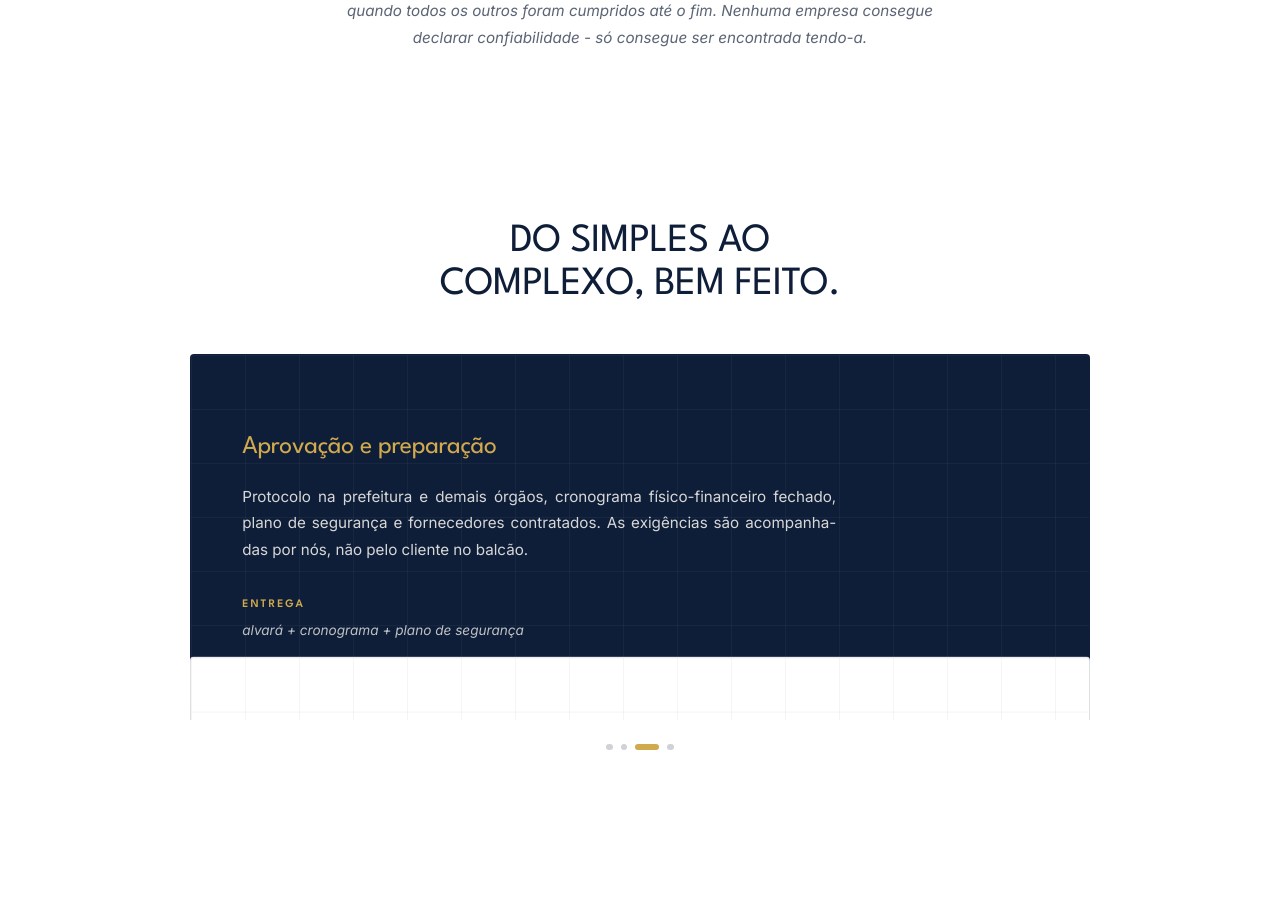
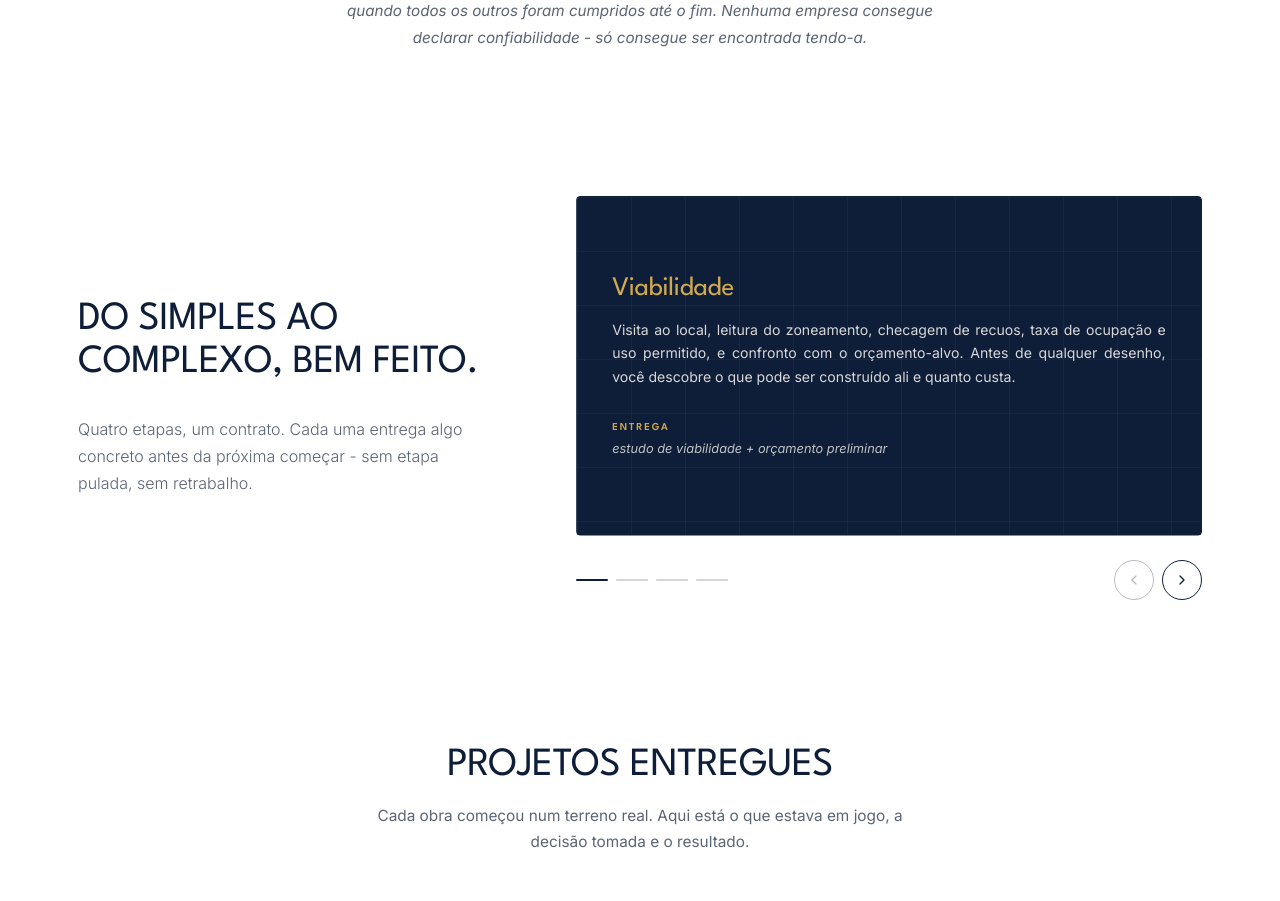
Before and after one commit to Eduarda-Nere/projeto-01, a React (Vite) app: page / in a window 1280 px wide. Shown: the part 2461-3362 px from the top of the page. Built offline with nearby package versions, Linux system fonts and the light colour scheme.

Commit message:
ajustes em Processo

```diff
--- a/src/components/Processo/Processo.styles.ts
+++ b/src/components/Processo/Processo.styles.ts
@@ -1,103 +1,80 @@
-import styled, { css } from 'styled-components';
+import styled from 'styled-components';
 import { motion } from 'framer-motion';
+import { SectionSubtitle } from '../ui';
 
 export const ProcessoWrapper = styled.section`
     position: relative;
-    scroll-margin-top: 0;
+    background: ${({ theme }) => theme.colors.paper};
+    scroll-margin-top: 80px;
     padding: ${({ theme }) => theme.layout.sectionGapHalf} 0;
 `;
 
-export const ProcessoHeader = styled.div`
-    text-align: center;
-    max-width: 1220px;
-    margin: 0 auto clamp(1rem, 2vw, 1.5rem);
+export const ProcessoInner = styled.div`
+    max-width: ${({ theme }) => theme.layout.container};
+    margin: 0 auto;
     padding: 0 clamp(1.5rem, 4vw, 3rem);
-    flex-shrink: 0;
+    display: grid;
+    grid-template-columns: minmax(0, 1fr) minmax(0, 1.4fr);
+    gap: clamp(2rem, 4vw, 4rem);
+    align-items: center;
 
-    @media (max-width: 768px) {
-        margin-bottom: 0.75rem;
+    @media (max-width: 720px) {
+        grid-template-columns: 1fr;
+        gap: clamp(1.5rem, 3vw, 2.5rem);
+        align-items: stretch;
     }
 `;
 
-export const StackViewport = styled.div<{ $count: number }>`
-    position: relative;
-    height: ${({ $count }) => `${$count * 130}vh`};
+export const ProcessoLeft = styled.div`
+    display: flex;
+    flex-direction: column;
+    gap: 1rem;
+`;
 
-    @media (max-width: 768px) {
-        height: ${({ $count }) => `${$count * 95}vh`};
-    }
+export const Subtitle = styled(SectionSubtitle)`
+    margin: 1rem 0 0;
+    max-width: 40ch;
 
-    @media (max-width: 480px) {
-        height: ${({ $count }) => `${$count * 85}vh`};
+    @media (max-width: 720px) {
+        max-width: 60ch;
     }
 `;
 
-export const StackSticky = styled.div`
-    position: sticky;
-    top: ${({ theme }) => theme.layout.headerHeight};
-    width: 100%;
+export const ProcessoRight = styled.div`
+    position: relative;
     display: flex;
     flex-direction: column;
-    align-items: center;
     gap: clamp(1rem, 2vw, 1.5rem);
-    padding: clamp(1rem, 2vw, 1.5rem) clamp(1.5rem, 4vw, 3rem);
-
-    @media (max-width: 768px) {
-        gap: 1rem;
-        padding: 1rem clamp(1.5rem, 4vw, 3rem);
-    }
-
-    @media (max-width: 480px) {
-        gap: 0.75rem;
-        padding: 0.75rem clamp(1.5rem, 4vw, 3rem);
-    }
-
-    @media (orientation: landscape) and (max-height: 560px) {
-        gap: 0.5rem;
-        padding: 0.5rem clamp(1.5rem, 4vw, 3rem);
-    }
+    min-width: 0;
 `;
 
-export const StackFrame = styled.div`
+export const CardViewport = styled.div`
     position: relative;
     width: 100%;
-    max-width: 900px;
     overflow: hidden;
-
-    @media (max-width: 1024px) {
-        max-width: 640px;
-    }
-
-    @media (max-width: 768px) {
-        max-width: 100%;
-    }
+    border-radius: 4px;
+    clip-path: inset(0 round 4px);
+    isolation: isolate;
 `;
 
-export const StaticStack = styled.div`
+export const CardTrack = styled(motion.div)`
     display: flex;
-    flex-direction: column;
-    gap: 2rem;
-    max-width: 900px;
-    margin: 0 auto;
-    padding: 0 clamp(1.5rem, 4vw, 3rem);
+    align-items: stretch;
+    will-change: transform;
 `;
 
-export const Card = styled(motion.article)<{
+export const Card = styled.article<{
     $bg: 'dark' | 'light';
-    $index: number;
-    $static?: boolean;
-    $visible?: boolean;
-    $spacer?: boolean;
 }>`
-    position: ${({ $static, $spacer }) =>
-        $static || $spacer ? 'relative' : 'absolute'};
-    inset: ${({ $static, $spacer }) => ($static || $spacer ? 'auto' : '0')};
-    min-height: ${({ $static }) => ($static ? '360px' : 'auto')};
-    z-index: ${({ $index }) => $index + 1};
+    position: relative;
+    flex: 0 0 100%;
+    width: 100%;
+    min-height: 340px;
     display: flex;
     flex-direction: column;
     justify-content: center;
-    padding: clamp(3rem, 6vw, 5.5rem) clamp(2rem, 4vw, 3.5rem);
+    gap: clamp(1.5rem, 2.5vw, 2rem);
+    padding: clamp(1.5rem, 2.75vw, 2.25rem) clamp(1.35rem, 2.75vw, 2.25rem);
     border: 1px solid ${({ theme }) => theme.colors.lineOnCream};
     border-radius: 4px;
     overflow: hidden;
@@ -105,52 +82,11 @@ export const Card = styled(motion.article)<{
         $bg === 'dark' ? theme.colors.navy : theme.colors.paper};
     color: ${({ $bg, theme }) =>
         $bg === 'dark' ? theme.colors.paper : theme.colors.navy};
-    opacity: ${({ $visible, $static, $spacer }) =>
-        $spacer ? 0 : $static ? 1 : $visible ? 1 : 0};
-    visibility: ${({ $visible, $static, $spacer }) =>
-        $spacer ? 'hidden' : $static ? 'visible' : $visible ? 'visible' : 'hidden'};
-    transition: opacity 0.3s ease, visibility 0.3s ease;
-
-    ${({ $spacer }) =>
-        $spacer &&
-        css`
-            pointer-events: none;
-            border-color: transparent;
-            box-shadow: none;
-        `}
-
-    @media (max-width: 768px) {
-        padding: 3.5rem 2rem;
-    }
 
     @media (max-width: 480px) {
-        padding: 3rem 1.5rem;
+        padding: 1.5rem 1.25rem;
+        min-height: 300px;
     }
-
-    @media (orientation: landscape) and (max-height: 560px) {
-        padding: 2.5rem 1.5rem;
-    }
-`;
-
-export const StepIndicator = styled.div`
-    position: relative;
-    display: flex;
-    gap: 0.5rem;
-    z-index: 10;
-    flex-shrink: 0;
-
-    @media (max-width: 480px) {
-        gap: 0.35rem;
-    }
-`;
-
-export const StepDot = styled.span<{ $active: boolean }>`
-    width: ${({ $active }) => ($active ? '1.5rem' : '0.4rem')};
-    height: 0.4rem;
-    border-radius: 999px;
-    background: ${({ theme, $active }) =>
-        $active ? theme.colors.gold : 'rgba(15, 30, 56, 0.2)'};
-    transition: all ${({ theme }) => theme.duration.base} ${({ theme }) => theme.easeOut};
 `;
 
 export const GridBackground = styled.div<{ $isDark: boolean }>`
@@ -158,8 +94,18 @@ export const GridBackground = styled.div<{ $isDark: boolean }>`
     inset: 0;
     pointer-events: none;
     background-image:
-        linear-gradient(to right, ${({ $isDark }) => $isDark ? 'rgba(255,255,255,0.04)' : 'rgba(0,0,0,0.04)'} 1px, transparent 1px),
-        linear-gradient(to bottom, ${({ $isDark }) => $isDark ? 'rgba(255,255,255,0.04)' : 'rgba(0,0,0,0.04)'} 1px, transparent 1px);
+        linear-gradient(
+            to right,
+            ${({ $isDark }) =>
+                $isDark ? 'rgba(255,255,255,0.04)' : 'rgba(0,0,0,0.04)'} 1px,
+            transparent 1px
+        ),
+        linear-gradient(
+            to bottom,
+            ${({ $isDark }) =>
+                $isDark ? 'rgba(255,255,255,0.04)' : 'rgba(0,0,0,0.04)'} 1px,
+            transparent 1px
+        );
     background-size: 54px 54px;
 `;
 
@@ -168,26 +114,15 @@ export const CardContent = styled.div`
     z-index: 2;
     display: flex;
     flex-direction: column;
-    gap: 1.25rem;
+    gap: 0.85rem;
     text-align: left;
-
-    @media (max-width: 768px) {
-        gap: 1.25rem;
-    }
-
-    @media (max-width: 480px) {
-        gap: 1.125rem;
-    }
-
-    @media (orientation: landscape) and (max-height: 560px) {
-        gap: 0.75rem;
-    }
+    align-items: flex-start;
 `;
 
 export const CardTitle = styled.h3<{ $isDark: boolean }>`
     font-family: ${({ theme }) => theme.fonts.display};
-    font-size: clamp(1.35rem, 2vw, 1.75rem);
-    line-height: 1.25;
+    font-size: clamp(1.3rem, 2.1vw, 1.75rem);
+    line-height: 1.15;
     font-weight: 400;
     letter-spacing: -0.01em;
     color: ${({ $isDark, theme }) =>
@@ -195,85 +130,121 @@ export const CardTitle = styled.h3<{ $isDark: boolean }>`
     margin: 0;
 
     @media (max-width: 480px) {
-        font-size: 1.15rem;
-    }
-
-    @media (orientation: landscape) and (max-height: 560px) {
-        font-size: 1.05rem;
+        font-size: 1.2rem;
     }
 `;
 
 export const CardText = styled.p<{ $isDark: boolean }>`
     font-family: ${({ theme }) => theme.fonts.body};
-    font-size: 0.95rem;
-    line-height: 1.75;
+    font-size: 0.88rem;
+    line-height: 1.65;
     margin: 0;
-    max-width: 62ch;
     text-align: justify;
     hyphens: auto;
     color: ${({ $isDark }) =>
         $isDark ? 'rgba(250, 248, 244, 0.85)' : 'rgba(15, 30, 56, 0.85)'};
 
-    @media (max-width: 768px) {
-        font-size: 0.9rem;
-        line-height: 1.7;
-    }
-
     @media (max-width: 480px) {
-        font-size: 0.85rem;
-        line-height: 1.65;
-    }
-
-    @media (orientation: landscape) and (max-height: 560px) {
-        font-size: 0.78rem;
-        line-height: 1.5;
+        font-size: 0.84rem;
+        line-height: 1.6;
     }
 `;
 
 export const CardDelivery = styled.div`
+    position: relative;
+    z-index: 2;
     display: flex;
     flex-direction: column;
-    gap: 0.4rem;
-    margin-top: 0.75rem;
-
-    @media (max-width: 480px) {
-        margin-top: 0.5rem;
-    }
-
-    @media (orientation: landscape) and (max-height: 560px) {
-        margin-top: 0.25rem;
-    }
+    gap: 0.15rem;
+    text-align: left;
+    align-items: flex-start;
 `;
 
 export const CardDeliveryLabel = styled.span<{ $isDark: boolean }>`
     font-family: ${({ theme }) => theme.fonts.display};
-    font-size: 0.72rem;
+    font-size: 0.66rem;
     font-weight: 600;
     letter-spacing: 0.18em;
     text-transform: uppercase;
     color: ${({ $isDark, theme }) =>
         $isDark ? theme.colors.gold : theme.colors.navy};
-    opacity: 1;
-
-    @media (orientation: landscape) and (max-height: 560px) {
-        font-size: 0.6rem;
-    }
 `;
 
 export const CardDeliveryText = styled.span<{ $isDark: boolean }>`
-    font-size: 0.85rem;
-    line-height: 1.6;
+    font-size: 0.8rem;
+    line-height: 1.5;
     font-style: italic;
     color: ${({ $isDark }) =>
         $isDark ? 'rgba(250, 248, 244, 0.75)' : 'rgba(15, 30, 56, 0.85)'};
+`;
 
-    @media (max-width: 480px) {
-        font-size: 0.8rem;
-        line-height: 1.55;
+export const CardFooter = styled.div`
+    display: flex;
+    align-items: center;
+    justify-content: space-between;
+    gap: 1rem;
+`;
+
+export const Indicators = styled.div`
+    display: flex;
+    align-items: center;
+    gap: 0.5rem;
+`;
+
+export const Indicator = styled.span<{ $active: boolean }>`
+    display: block;
+    height: 2px;
+    width: 2rem;
+    border-radius: 999px;
+    background: ${({ theme, $active }) =>
+        $active ? theme.colors.navy : 'rgba(15, 30, 56, 0.18)'};
+    transition: background 0.4s ${({ theme }) => theme.easeOut};
+`;
+
+export const Arrows = styled.div`
+    display: flex;
+    gap: 0.5rem;
+`;
+
+export const Arrow = styled.button<{ $disabled?: boolean }>`
+    display: flex;
+    align-items: center;
+    justify-content: center;
+    width: 2.5rem;
+    height: 2.5rem;
+    border-radius: 999px;
+    border: 1px solid ${({ theme }) => theme.colors.navy};
+    background: transparent;
+    color: ${({ theme }) => theme.colors.navy};
+    cursor: pointer;
+    transition:
+        background 0.3s ${({ theme }) => theme.easeOut},
+        color 0.3s ${({ theme }) => theme.easeOut},
+        border-color 0.3s ${({ theme }) => theme.easeOut},
+        opacity 0.3s ${({ theme }) => theme.easeOut};
+
+    svg {
+        width: 1rem;
+        height: 1rem;
+        stroke: currentColor;
+        stroke-width: 2;
+        fill: none;
+        stroke-linecap: round;
+        stroke-linejoin: round;
     }
 
-    @media (orientation: landscape) and (max-height: 560px) {
-        font-size: 0.72rem;
-        line-height: 1.4;
+    &:hover:not(:disabled) {
+        background: ${({ theme }) => theme.colors.navy};
+        color: ${({ theme }) => theme.colors.paper};
+    }
+
+    &:focus-visible {
+        outline: 2px solid ${({ theme }) => theme.colors.gold};
+        outline-offset: 3px;
+    }
+
+    &:disabled {
+        opacity: 0.3;
+        cursor: not-allowed;
     }
 `;
--- a/src/components/Processo/Processo.tsx
+++ b/src/components/Processo/Processo.tsx
@@ -1,22 +1,13 @@
-import { useRef, useState } from 'react';
-import {
-    useScroll,
-    useTransform,
-    useMotionValueEvent,
-    useReducedMotion,
-    type MotionValue,
-} from 'framer-motion';
-import { SectionTitle } from '../ui';
+import { useState } from 'react';
 import {
     ProcessoWrapper,
-    ProcessoHeader,
-    StaticStack,
-    StackViewport,
-    StackSticky,
-    StackFrame,
+    ProcessoInner,
+    ProcessoLeft,
+    Subtitle,
+    ProcessoRight,
+    CardViewport,
+    CardTrack,
     Card,
-    StepIndicator,
-    StepDot,
     GridBackground,
     CardContent,
     CardTitle,
@@ -24,9 +15,21 @@ import {
     CardDelivery,
     CardDeliveryLabel,
     CardDeliveryText,
+    CardFooter,
+    Indicators,
+    Indicator,
+    Arrows,
+    Arrow,
 } from './Processo.styles';
+import { SectionTitle } from '../ui';
 
-const STEPS = [
+type Step = {
+    title: string;
+    text: string;
+    delivery: string;
+};
+
+const STEPS: Step[] = [
     {
         title: 'Viabilidade',
         text: 'Visita ao local, leitura do zoneamento, checagem de recuos, taxa de ocupação e uso permitido, e confronto com o orçamento-alvo. Antes de qualquer desenho, você descobre o que pode ser construído ali e quanto custa.',
@@ -49,169 +52,103 @@ const STEPS = [
     },
 ];
 
-function ProcessoCard({
-    step,
-    index,
-    total,
-    scrollYProgress,
-    isActive,
-    isNext,
-}: {
-    step: (typeof STEPS)[number];
-    index: number;
-    total: number;
-    scrollYProgress: MotionValue<number>;
-    isActive: boolean;
-    isNext: boolean;
-}) {
-    const isDark = index % 2 === 0;
-    const isFirst = index === 0;
+function ProcessoCard({ data, isDark }: { data: Step; isDark: boolean }) {
+    return (
+        <Card $bg={isDark ? 'dark' : 'light'}>
+            <GridBackground $isDark={isDark} />
 
-    const segment = 1 / total;
-    const start = index * segment;
-    const edge = segment * 0.8;
+            <CardContent>
+                <CardTitle $isDark={isDark}>{data.title}</CardTitle>
+                <CardText $isDark={isDark}>{data.text}</CardText>
+            </CardContent>
 
-    const y = useTransform(
-        scrollYProgress,
-        isFirst
-            ? [0, 0]
-            : [start - edge, start],
-        isFirst ? ['0%', '0%'] : ['100%', '0%']
-    );
-
-    return (
-        <Card
-            style={{ y }}
-            $bg={isDark ? 'dark' : 'light'}
-            $index={index}
-            $visible={isActive || isNext}
-        >
-            <GridBackground $isDark={isDark} />
-            <CardContent>
-                <CardTitle $isDark={isDark}>{step.title}</CardTitle>
-                <CardText $isDark={isDark}>{step.text}</CardText>
-                <CardDelivery>
-                    <CardDeliveryLabel $isDark={isDark}>Entrega</CardDeliveryLabel>
-                    <CardDeliveryText $isDark={isDark}>{step.delivery}</CardDeliveryText>
-                </CardDelivery>
-            </CardContent>
+            <CardDelivery>
+                <CardDeliveryLabel $isDark={isDark}>
+                    Entrega
+                </CardDeliveryLabel>
+                <CardDeliveryText $isDark={isDark}>
+                    {data.delivery}
+                </CardDeliveryText>
+            </CardDelivery>
         </Card>
     );
 }
 
-function ProcessoStatic() {
-    return (
-        <StaticStack>
-            {STEPS.map((step, index) => {
-                const isDark = index % 2 === 0;
-                return (
-                    <Card
-                        key={step.title}
-                        as="article"
-                        $bg={isDark ? 'dark' : 'light'}
-                        $index={index}
-                        $static
-                    >
-                        <GridBackground $isDark={isDark} />
-                        <CardContent>
-                            <CardTitle $isDark={isDark}>{step.title}</CardTitle>
-                            <CardText $isDark={isDark}>{step.text}</CardText>
-                            <CardDelivery>
-                                <CardDeliveryLabel $isDark={isDark}>Entrega</CardDeliveryLabel>
-                                <CardDeliveryText $isDark={isDark}>{step.delivery}</CardDeliveryText>
-                            </CardDelivery>
-                        </CardContent>
-                    </Card>
-                );
-            })}
-        </StaticStack>
-    );
-}
+function Processo() {
+    const [active, setActive] = useState(0);
+    const total = STEPS.length;
 
-function ProcessoStack() {
-    const containerRef = useRef<HTMLDivElement>(null);
-    const [activeIndex, setActiveIndex] = useState(0);
-
-    const { scrollYProgress } = useScroll({
-        target: containerRef,
-        offset: ['start start', 'end end'],
-    });
-
-    useMotionValueEvent(scrollYProgress, 'change', (latest) => {
-        const next = Math.min(STEPS.length - 1, Math.floor(latest * STEPS.length));
-        setActiveIndex((current) => (current === next ? current : next));
-    });
-
-    const spacerStep = STEPS.reduce((max, step) =>
-        step.text.length > max.text.length ? step : max
-    , STEPS[0]);
-
-    return (
-        <StackViewport ref={containerRef} $count={STEPS.length}>
-            <StackSticky>
-                <ProcessoHeader>
-                    <SectionTitle $maxWidth="20ch" $center>
-                        Do simples ao complexo, bem feito.
-                    </SectionTitle>
-                </ProcessoHeader>
-
-                <StackFrame>
-                    <Card
-                        aria-hidden="true"
-                        $bg="light"
-                        $index={-1}
-                        $spacer
-                    >
-                        <CardContent>
-                            <CardTitle $isDark={false}>{spacerStep.title}</CardTitle>
-                            <CardText $isDark={false}>{spacerStep.text}</CardText>
-                            <CardDelivery>
-                                <CardDeliveryLabel $isDark={false}>Entrega</CardDeliveryLabel>
-                                <CardDeliveryText $isDark={false}>{spacerStep.delivery}</CardDeliveryText>
-                            </CardDelivery>
-                        </CardContent>
-                    </Card>
-
-                    {STEPS.map((step, index) => (
-                        <ProcessoCard
-                            key={step.title}
-                            step={step}
-                            index={index}
-                            total={STEPS.length}
-                            scrollYProgress={scrollYProgress}
-                            isActive={index === activeIndex}
-                            isNext={index === activeIndex + 1}
-                        />
-                    ))}
-                </StackFrame>
-
-                <StepIndicator aria-hidden="true">
-                    {STEPS.map((step, index) => (
-                        <StepDot key={step.title} $active={index === activeIndex} />
-                    ))}
-                </StepIndicator>
-            </StackSticky>
-        </StackViewport>
-    );
-}
-
-function Processo() {
-    const prefersReducedMotion = useReducedMotion();
+    const prev = () => setActive((i) => Math.max(0, i - 1));
+    const next = () => setActive((i) => Math.min(total - 1, i + 1));
 
     return (
         <ProcessoWrapper id="processo">
-            {prefersReducedMotion ? (
-                <>
-                    <ProcessoHeader>
-                        <SectionTitle $maxWidth="20ch" $center>
-                            Do simples ao complexo, bem feito.
-                        </SectionTitle>
-                    </ProcessoHeader>
-                    <ProcessoStatic />
-                </>
-            ) : (
-                <ProcessoStack />
-            )}
+            <ProcessoInner>
+                <ProcessoLeft>
+                    <SectionTitle $maxWidth="23ch">
+                        Do simples ao complexo, bem feito.
+                    </SectionTitle>
+                    <Subtitle>
+                        Quatro etapas, um contrato. Cada uma entrega algo
+                        concreto antes da próxima começar - sem etapa pulada,
+                        sem retrabalho.
+                    </Subtitle>
+                </ProcessoLeft>
+
+                <ProcessoRight>
+                    <CardViewport>
+                        <CardTrack
+                            animate={{ x: `${-active * 100}%` }}
+                            transition={{
+                                duration: 0.6,
+                                ease: [0.23, 1, 0.32, 1],
+                            }}
+                        >
+                            {STEPS.map((item, index) => (
+                                <ProcessoCard
+                                    key={item.title}
+                                    data={item}
+                                    isDark={index % 2 === 0}
+                                />
+                            ))}
+                        </CardTrack>
+                    </CardViewport>
+
+                    <CardFooter>
+                        <Indicators aria-hidden="true">
+                            {STEPS.map((item, index) => (
+                                <Indicator
+                                    key={item.title}
+                                    $active={index === active}
+                                />
+                            ))}
+                        </Indicators>
+
+                        <Arrows>
+                            <Arrow
+                                type="button"
+                                onClick={prev}
+                                disabled={active === 0}
+                                aria-label="Etapa anterior"
+                            >
+                                <svg viewBox="0 0 24 24">
+                                    <path d="M15 18l-6-6 6-6" />
+                                </svg>
+                            </Arrow>
+                            <Arrow
+                                type="button"
+                                onClick={next}
+                                disabled={active === total - 1}
+                                aria-label="Próxima etapa"
+                            >
+                                <svg viewBox="0 0 24 24">
+                                    <path d="M9 18l6-6-6-6" />
+                                </svg>
+                            </Arrow>
+                        </Arrows>
+                    </CardFooter>
+                </ProcessoRight>
+            </ProcessoInner>
         </ProcessoWrapper>
     );
 }
```
